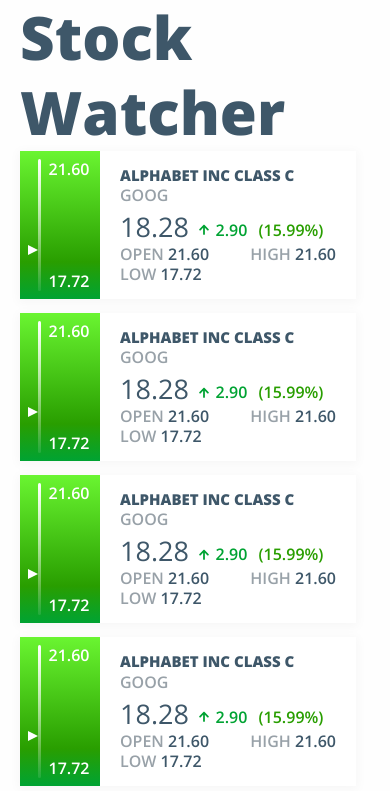
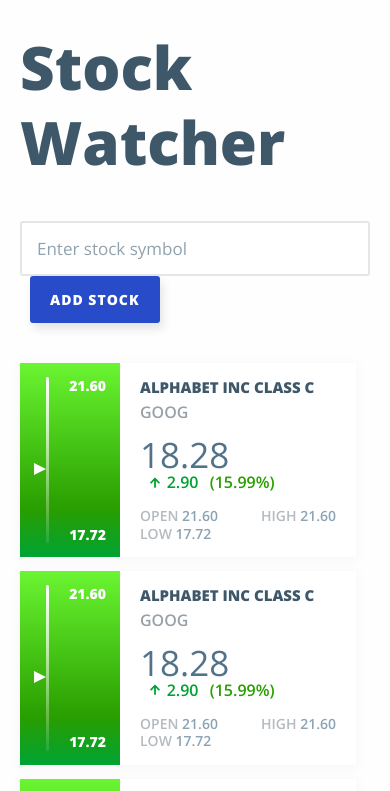
Before and after one commit to jessikuh/stock-watcher, a Vue app in the folder client/: page / in a window 390 px wide. Shown: the top 791 px of the page. Built offline with nearby package versions, Linux system fonts and the light colour scheme.

Commit message:
Tablet and desktop styling adjustments

```diff
--- a/client/src/components/Container.vue
+++ b/client/src/components/Container.vue
@@ -8,7 +8,7 @@
   .container {
     padding: 0 2rem;
     margin: 0 auto;
-    max-width: 120rem;
+    max-width: 140rem;
     width: 100%;
   }
 </style>
--- a/client/src/components/Ticker.vue
+++ b/client/src/components/Ticker.vue
@@ -42,13 +42,13 @@
 
         <div class="data__summary">
           <div class="open">
-            <b><span class="light">OPEN</span> {{ open }}</b>
+            <b><span class="caption">OPEN</span> {{ open }}</b>
           </div>
           <div class="high">
-            <b><span class="light">HIGH</span> {{ high }}</b>
+            <b><span class="caption">HIGH</span> {{ high }}</b>
           </div>
           <div class="low">
-            <b><span class="light">LOW</span> {{ low }}</b>
+            <b><span class="caption">LOW</span> {{ low }}</b>
           </div>
         </div>
       </div>
@@ -126,7 +126,7 @@
     width: 96%;
 
     h3 {
-      margin-bottom: .8rem;
+      margin: .5rem 0 1.5rem;
     }
 
     .data {
@@ -140,8 +140,8 @@
       }
 
       &__price {
-        color: $type;
-        font-size: 2.7rem;
+        color: lighten($type, 10%);
+        font-size: 3.5rem;
         line-height: 1;
       }
 
@@ -165,31 +165,35 @@
       color: $white;
       display: flex;
       font-weight: 600;
-      max-width: 8rem;
-      padding: .8rem;
+      max-width: 10rem;
+      padding: 1.4rem;
       width: 100%;
 
       &__marker {
-        border-bottom: .5rem solid transparent;
-        border-left: 1rem solid $white;
-        border-top: .5rem solid transparent;
+        border-bottom: .6rem solid transparent;
+        border-left: 1.2rem solid $white;
+        border-top: .6rem solid transparent;
         height: 0;
         position: relative;
         width: 0;
       }
 
       &__line {
-        border-radius: 2rem;
+        border-radius: .4rem;
         height: 100%;
-        width: .25rem;
+        width: .4rem;
       }
 
       &__summary {
-        height: 100%;
         display: flex;
         flex-flow: column wrap;
+        font-size: 1.4rem;
+        font-weight: 800;
+        height: 100%;
         justify-content: space-between;
-        padding-left: .8rem;
+        // padding-left: .4rem;
+        text-align: right;
+        width: 100%;
       }
     }
 
@@ -234,12 +238,17 @@
     color: $type;
     display: flex;
     flex-flow: row wrap;
+    font-size: 1.4rem;
     justify-content: space-between;
-    margin-top: .4rem;
+    margin-top: 1.5rem;
     width: 100%;
-  }
 
-  .light {
-    color: $title;
+    b {
+      color: desaturate(lighten($type, 30%), 5%);
+    }
+
+    .caption {
+      color: lighten($title, 10%);
+    }
   }
 </style>
--- a/client/src/scss/global/_typography.scss
+++ b/client/src/scss/global/_typography.scss
@@ -4,13 +4,11 @@
   font-weight: 400;
 }
 
-body {
-  &,
-  * {
-    font-family: inherit;
-    font-size: 1.6rem;
-    line-height: 1.25;
- }
+body,
+input {
+  font-family: inherit;
+  font-size: 1.6rem;
+  line-height: 1.25;
 }
 
 @for $i from 1 through 6 {
--- a/client/src/views/Home.vue
+++ b/client/src/views/Home.vue
@@ -1,6 +1,29 @@
 <template>
-  <div>
+  <div class="padding-vertical-3x">
     <h1>Stock Watcher</h1>
+
+    <form>
+      <fieldset>
+        <legend class="accessibly-hidden">Add stock to your ticker</legend>
+
+        <div class="margin-vertical-4x" style="display: flex; flex-flow: row wrap; width: 100%;">
+          <div style="width: 35rem;">
+            <input
+              id="stock-symbol"
+              name="stock symbol"
+              type="text"
+              placeholder="Enter stock symbol"
+            >
+            <label for="stock-symbol" class="accessibly-hidden">Stock Symbol</label>
+          </div>
+
+          <div>
+            <input class="btn margin-left-1x" type="button" value="Add Stock">
+          </div>
+
+        </div>
+      </fieldset>
+    </form>
 
     <ticker symbol="GOOG" />
     <ticker symbol="GOOG" />
@@ -19,3 +42,38 @@
   },
 };
 </script>
+
+<style lang="scss" scoped>
+  .accessibly-hidden {
+    border: 0;
+    clip: rect(0 0 0 0);
+    height: 1px;
+    margin: -1px;
+    overflow: hidden;
+    padding: 0;
+    position: absolute;
+    width: 1px;
+  }
+
+  input {
+    &:not([type='button']) {
+      border-radius: .3rem;
+      border: .2rem solid #e6e6e6;
+      color: $type;
+      display: block;
+      font-size: 1.7rem;
+      padding: 1.5rem;
+      transition: .3s;
+      width: 100%;
+
+      &::placeholder {
+        color: desaturate(lighten($type, 30%), 10%);
+      }
+
+      &:focus {
+        border-color: darken(#e6e6e6, 10%);
+        outline: 0;
+      }
+    }
+  }
+</style>
```
